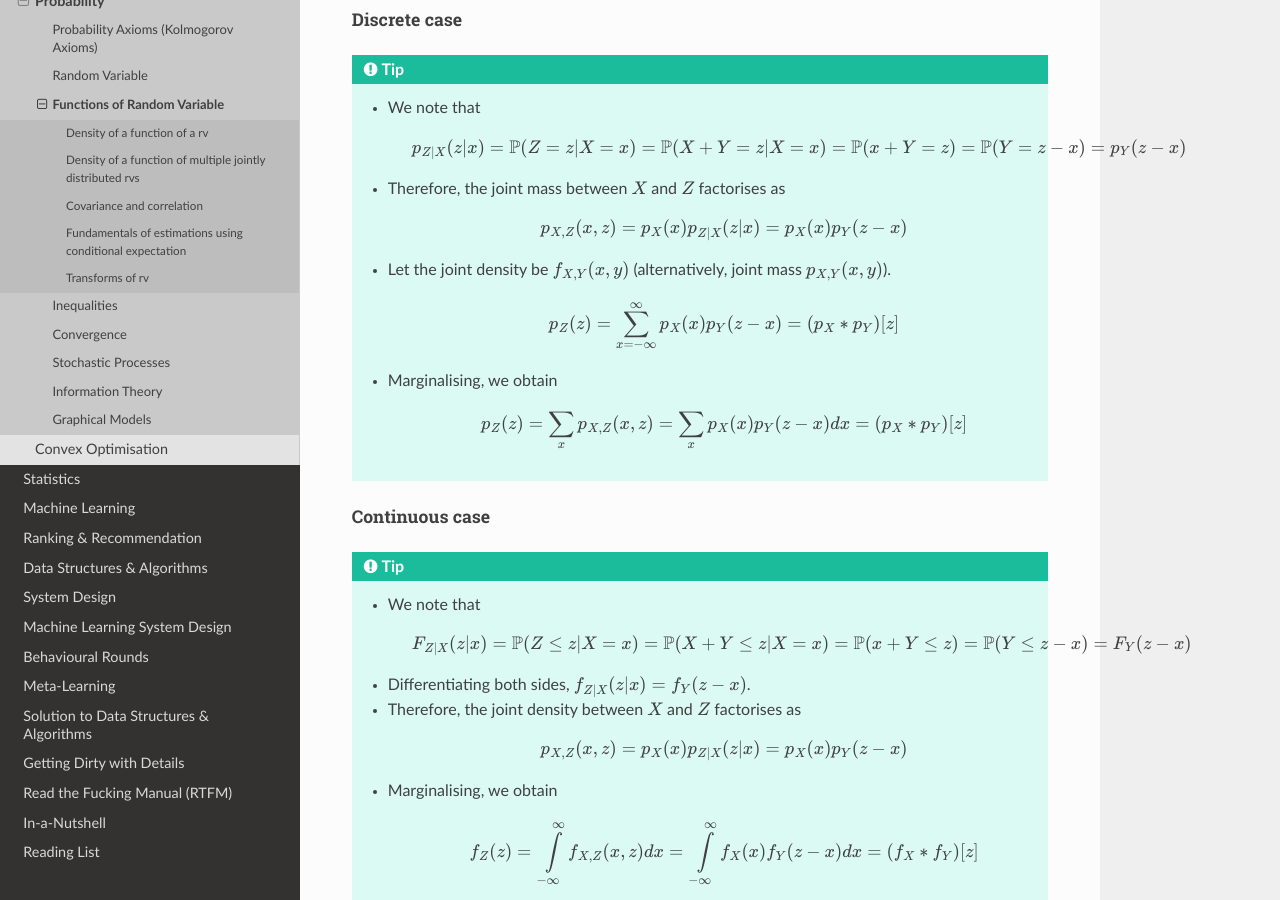
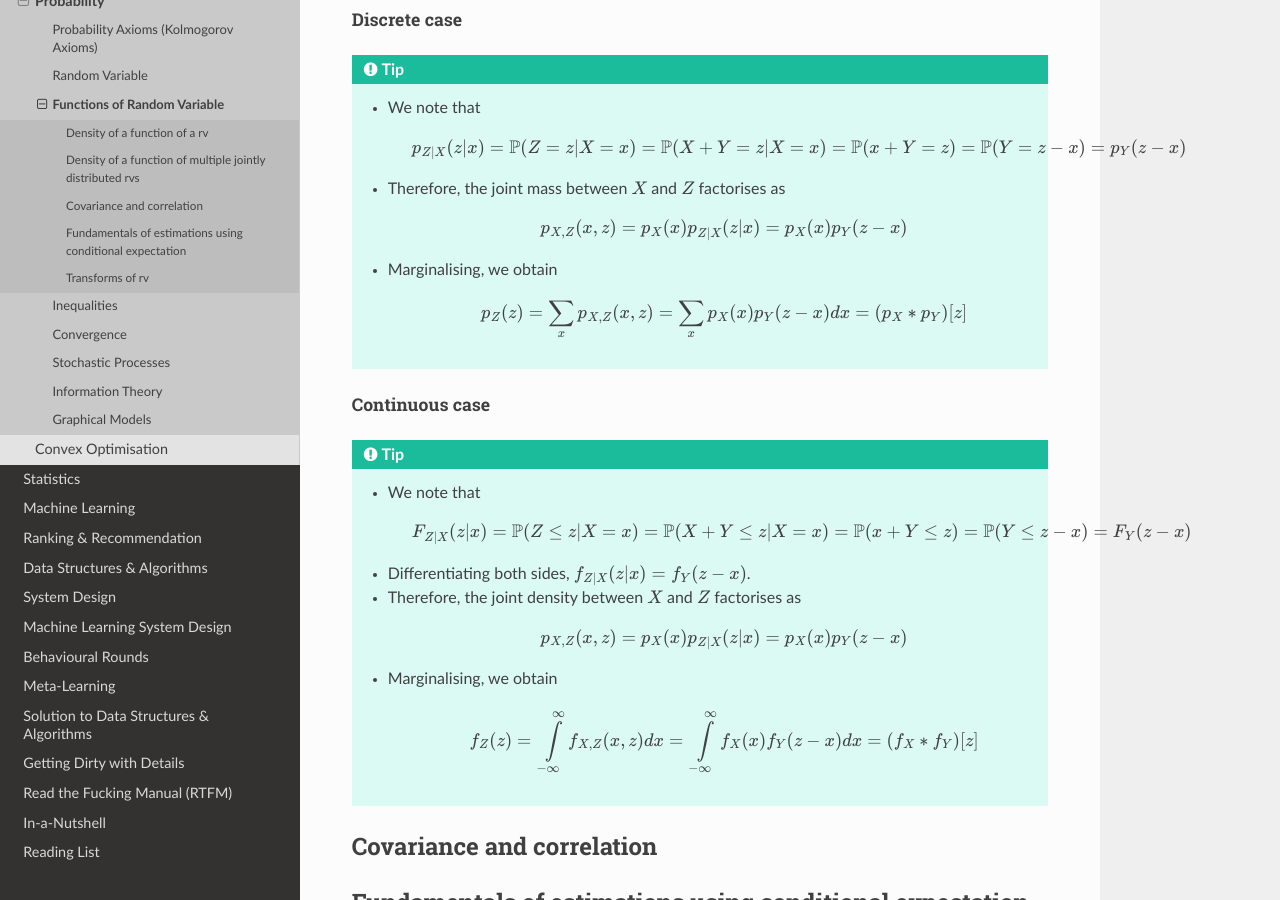
Before and after one commit to uselesstechjunks/leetcode, a Sphinx documentation site: the page built from docs/source/math/prob/func.rst, in a window 1280 px wide and 900 px high, scrolled down 1991 px. Built offline with Sphinx 7.4.7 and the Read the Docs theme 2.0.0, drawn with Linux system fonts in a browser that asks for light colours.

Commit message:
Update func.rst

```diff
--- a/docs/source/math/prob/func.rst
+++ b/docs/source/math/prob/func.rst
@@ -71,9 +71,6 @@ Discrete case
 	* Therefore, the joint mass between :math:`X` and :math:`Z` factorises as
 
 		.. math:: p_{X,Z}(x,z)=p_X(x)p_{Z|X}(z|x)=p_X(x)p_{Y}(z-x)
-	* Let the joint density be :math:`f_{X,Y}(x,y)` (alternatively, joint mass :math:`p_{X,Y}(x,y)`).
-
-		.. math:: p_Z(z)=\sum_{x=-\infty}^\infty p_X(x) p_Y(z-x)=(p_X \ast p_Y)[z]
 	* Marginalising, we obtain
 
 		.. math:: p_Z(z)=\sum_x p_{X,Z}(x,z)=\sum_x p_X(x)p_{Y}(z-x)dx=(p_X \ast p_Y)[z]
```
